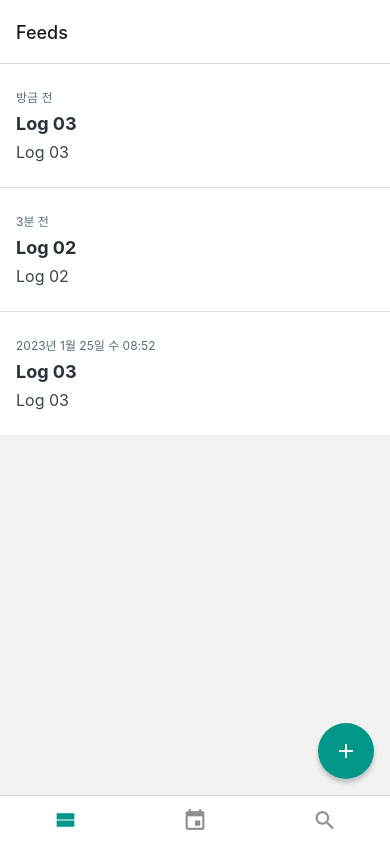
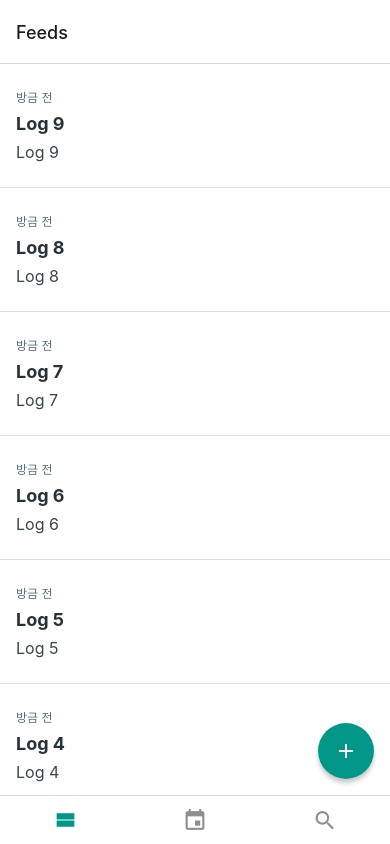
Before and after one commit to ddojai/react-native-learning, a React Native app in the folder DayLog/: screen /Feeds in a window 390 px wide. Built offline with nearby package versions, Linux system fonts and the light colour scheme.

Commit message:
6.5.2  스크롤을 내렸을때 글쓰기 버튼 숨기기

```diff
--- a/DayLog/components/FeedList.js
+++ b/DayLog/components/FeedList.js
@@ -2,7 +2,18 @@
 import {FlatList, StyleSheet, View} from 'react-native';
 import FeedListItem from './FeedListItem';
 
-function FeedList({logs}) {
+function FeedList({logs, onScrolledToBottom}) {
+  const onScroll = e => {
+    const {contentSize, layoutMeasurement, contentOffset} = e.nativeEvent;
+    const distanceFromBotton =
+      contentSize.height - layoutMeasurement.height - contentOffset.y;
+    if (distanceFromBotton < 72) {
+      onScrolledToBottom(true);
+    } else {
+      onScrolledToBottom(false);
+    }
+  };
+
   return (
     <FlatList
       data={logs}
@@ -10,6 +21,7 @@
       renderItem={({item}) => <FeedListItem log={item} />}
       keyExtractor={log => log.id}
       ItemSeparatorComponent={() => <View style={styles.separator} />}
+      onScroll={onScroll}
     />
   );
 }
--- a/DayLog/components/FloatingWriteButton.js
+++ b/DayLog/components/FloatingWriteButton.js
@@ -1,16 +1,43 @@
 import {useNavigation} from '@react-navigation/native';
-import React from 'react';
-import {Platform, Pressable, StyleSheet, View} from 'react-native';
+import React, {useEffect, useRef} from 'react';
+import {Platform, Pressable, StyleSheet, Animated} from 'react-native';
 import Icon from 'react-native-vector-icons/MaterialIcons';
 
-function FloatingWriteButton() {
+function FloatingWriteButton({hidden}) {
   const navigation = useNavigation();
+
   const onPress = () => {
     navigation.navigate('Write');
   };
 
+  const animation = useRef(new Animated.Value(0)).current;
+
+  useEffect(() => {
+    Animated.timing(animation, {
+      toValue: hidden ? 1 : 0,
+      useNativeDriver: true,
+    }).start();
+  }, [animation, hidden]);
+
   return (
-    <View style={styles.wrapper}>
+    <Animated.View
+      style={[
+        styles.wrapper,
+        {
+          transform: [
+            {
+              translateY: animation.interpolate({
+                inputRange: [0, 1],
+                outputRange: [0, 88],
+              }),
+            },
+          ],
+          opacity: animation.interpolate({
+            inputRange: [0, 1],
+            outputRange: [1, 0],
+          }),
+        },
+      ]}>
       <Pressable
         style={({pressed}) => [
           styles.button,
@@ -22,7 +49,7 @@
         onPress={onPress}>
         <Icon name="add" size={24} style={styles.icon} />
       </Pressable>
-    </View>
+    </Animated.View>
   );
 }
 
--- a/DayLog/contexts/LogContext.js
+++ b/DayLog/contexts/LogContext.js
@@ -5,26 +5,16 @@
 const LogContext = createContext();
 
 export function LogContextProvider({children}) {
-  const [logs, setLogs] = useState([
-    {
-      id: uuidv4(),
-      title: 'Log 03',
-      body: 'Log 03',
-      date: new Date().toISOString(),
-    },
-    {
-      id: uuidv4(),
-      title: 'Log 02',
-      body: 'Log 02',
-      date: new Date(Date.now() - 1000 * 60 * 3).toISOString(),
-    },
-    {
-      id: uuidv4(),
-      title: 'Log 03',
-      body: 'Log 03',
-      date: new Date(Date.now() - 1000 * 60 * 60 * 24 * 3).toISOString(),
-    },
-  ]);
+  const [logs, setLogs] = useState(
+    Array.from({length: 10})
+      .map((_, index) => ({
+        id: uuidv4(),
+        title: `Log ${index}`,
+        body: `Log ${index}`,
+        date: new Date().toISOString(),
+      }))
+      .reverse(),
+  );
 
   const onCreate = ({title, body, date}) => {
     const log = {
--- a/DayLog/screens/FeedsScreen.js
+++ b/DayLog/screens/FeedsScreen.js
@@ -1,17 +1,22 @@
-import React, {useContext} from 'react';
+import React, {useContext, useState} from 'react';
 import {StyleSheet, View} from 'react-native';
 import FeedList from '../components/FeedList';
 import FloatingWriteButton from '../components/FloatingWriteButton';
-
 import LogContext from '../contexts/LogContext';
 
 function FeedsScreen() {
   const {logs} = useContext(LogContext);
+  const [hidden, setHidden] = useState(false);
+  const onScrolledToBottom = isBottom => {
+    if (hidden !== isBottom) {
+      setHidden(isBottom);
+    }
+  };
 
   return (
     <View style={styles.block}>
-      <FeedList logs={logs} />
-      <FloatingWriteButton />
+      <FeedList logs={logs} onScrolledToBottom={onScrolledToBottom} />
+      <FloatingWriteButton hidden={hidden} />
     </View>
   );
 }
```
